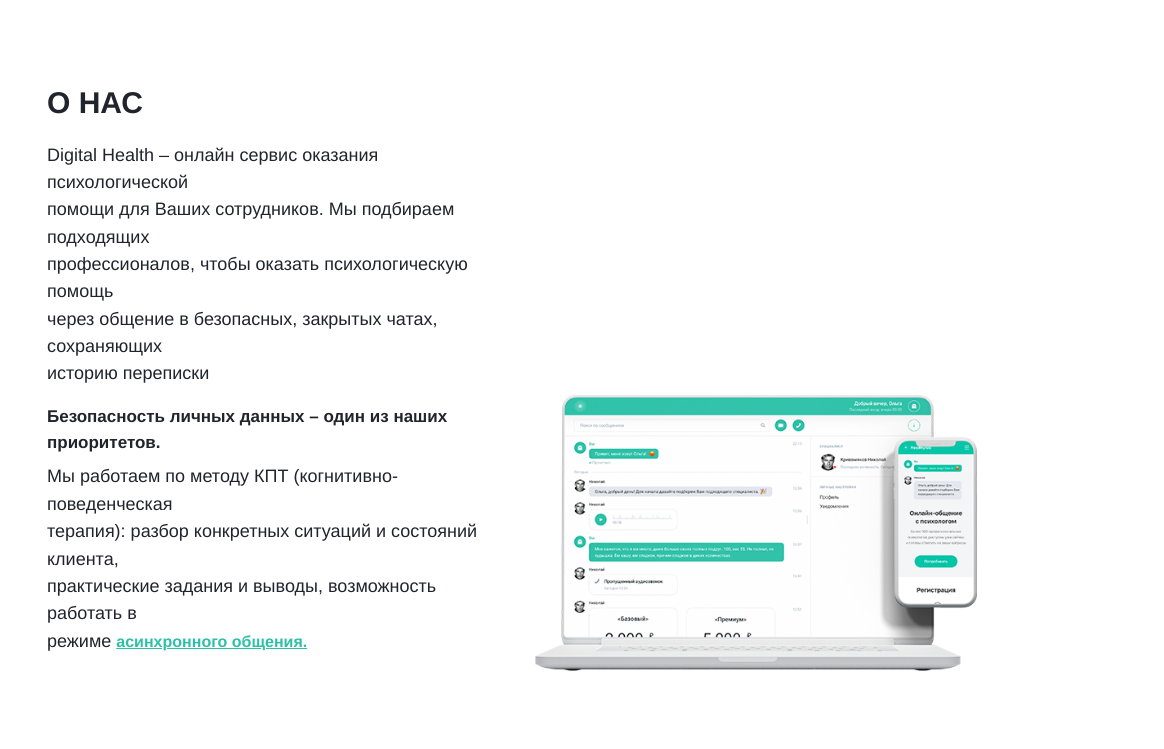
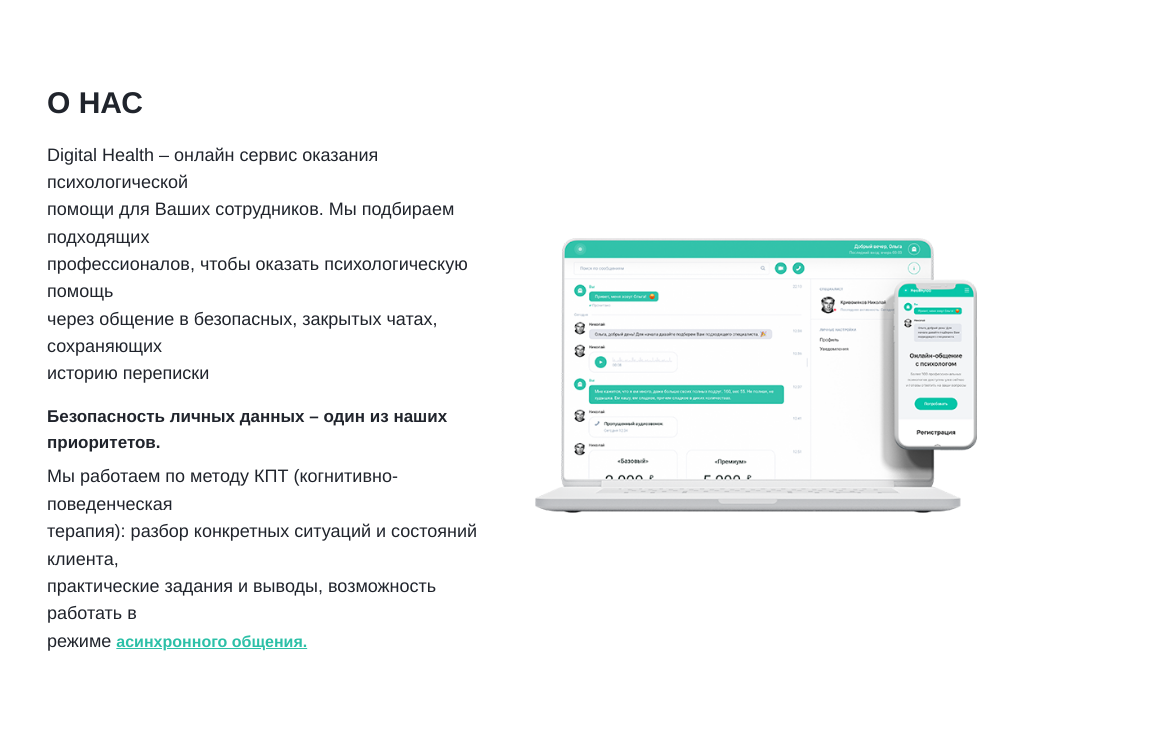
Before and after one commit to GennadySX/healthylab-template, a website: page src/index.html in a window 1024 px wide. Shown: the part 750-1499 px from the top of the page, 1164 px wide, since content can reach past the window. Drawn offline with nearby package versions, Linux system fonts and the light colour scheme; a script that the page names is missing; a web font is replaced by a local one.

Commit message:
d: :l -> r

```diff
--- a/src/index.html
+++ b/src/index.html
@@ -158,7 +158,7 @@
                     </p>
                 </div>
             </div>
-            <div class="b-right"><img src="./img/pc.png" alt=""></div>
+            <div class="b-right d-flex justify-content-lg-end justify-content-md-center justify-content-sm-center align-items-center"><img src="./img/pc.png" alt=""></div>
         </div>
     </div>
 </section>
--- a/src/sass/index.sass
+++ b/src/sass/index.sass
@@ -154,6 +154,9 @@
             position: relative
             bottom: -3px
             z-index: 1
+            @media screen and (min-width: 1005px) and (max-width: 1200px)
+              max-width: 470px
+              height: 745px
 
   .block-second
     position: relative
@@ -180,8 +183,6 @@
 
         .b-right
           display: flex
-          align-items: flex-end
-          justify-content: flex-end
 
           img
             width: 93%
@@ -433,7 +434,7 @@
 
 
 
-@media screen and (min-width: 500px) and (max-width: 768px)
+@media screen and (min-width: 500px) and (max-width: 767px)
   .mobile-curve, .step-marker, .journey__track, .track
     display: none !important
   .block-main
```
Also changed, not shown: src/css/index.css, src/css/mode.min.css, src/mode/mode.css.
